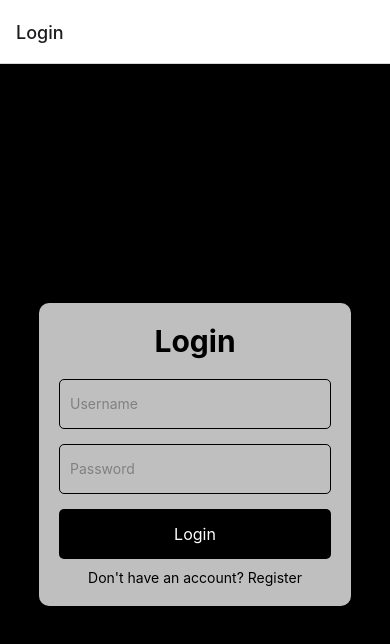
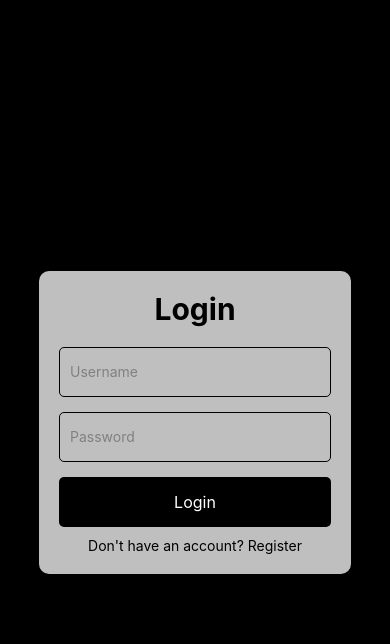
Before and after one commit to LouiseLawan/loginForm, a React Native app: screen / in a window 390 px wide. Shown: the top 644 px of the page. Built offline with nearby package versions, Linux system fonts and the light colour scheme.

Commit message:
erase header

```diff
--- a/App.js
+++ b/App.js
@@ -295,8 +295,8 @@ export default function App() {
   return (
     <NavigationContainer>
       <Stack.Navigator initialRouteName="Login">
-        <Stack.Screen name="Login" component={LoginScreen} />
-        <Stack.Screen name="Register" component={RegisterScreen} />
+        <Stack.Screen name="Login" component={LoginScreen} options={{ headerShown: false }}/>
+        <Stack.Screen name="Register" component={RegisterScreen} options={{ headerShown: false }}/>
         <Stack.Screen name="Welcome" component={WelcomeScreen} options={{ headerShown: false }} />
       </Stack.Navigator>
     </NavigationContainer>
```
